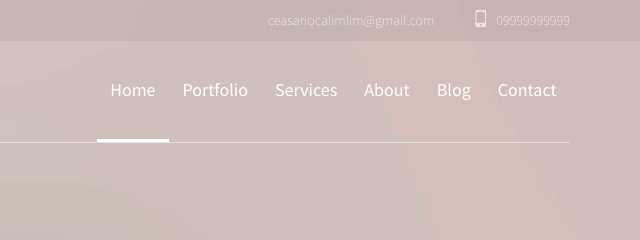
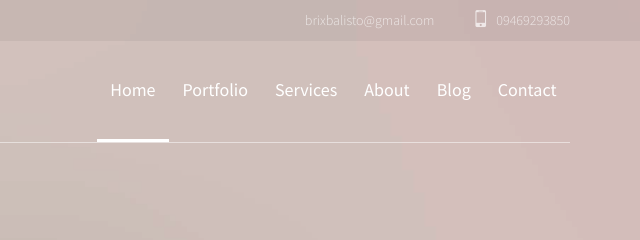
Before and after one commit to BrixBlake/Project2.github.io, a plain HTML site: page portfolio.html in a window 1280 px wide. Shown: the top 240 px of the page, 640-1280 px from the left. Drawn offline with nearby package versions, Linux system fonts and the light colour scheme; some packages are replaced by stand-ins of ours; a script that the page names is missing; files whose address does not match are found by name.

Commit message:
Add files via upload

```diff
--- a/portfolio.html
+++ b/portfolio.html
@@ -69,8 +69,8 @@
 		<div id="fh5co-header">
 			<div class="top">
 				<div class="container">
-					<span> <a href="#">ceasariocalimlim@gmail.com</a></span>
-					<span> <a href="tel://+12345678910"><i class="icon-mobile3"></i>09999999999</a></span>
+					<span> <a href="#">brixbalisto@gmail.com</a></span>
+					<span> <a href="tel://+12345678910"><i class="icon-mobile3"></i>09469293850</a></span>
 				</div>
 			</div>
 			<!-- end:top -->
```
Also changed, not shown: images/work_1_large.jpg, images/work_1_small.jpg, images/work_2_large.jpg, images/work_2_small.jpg, images/work_3_large.jpg, images/work_3_small.jpg, images/work_4_large.jpg, images/work_4_small.jpg.
